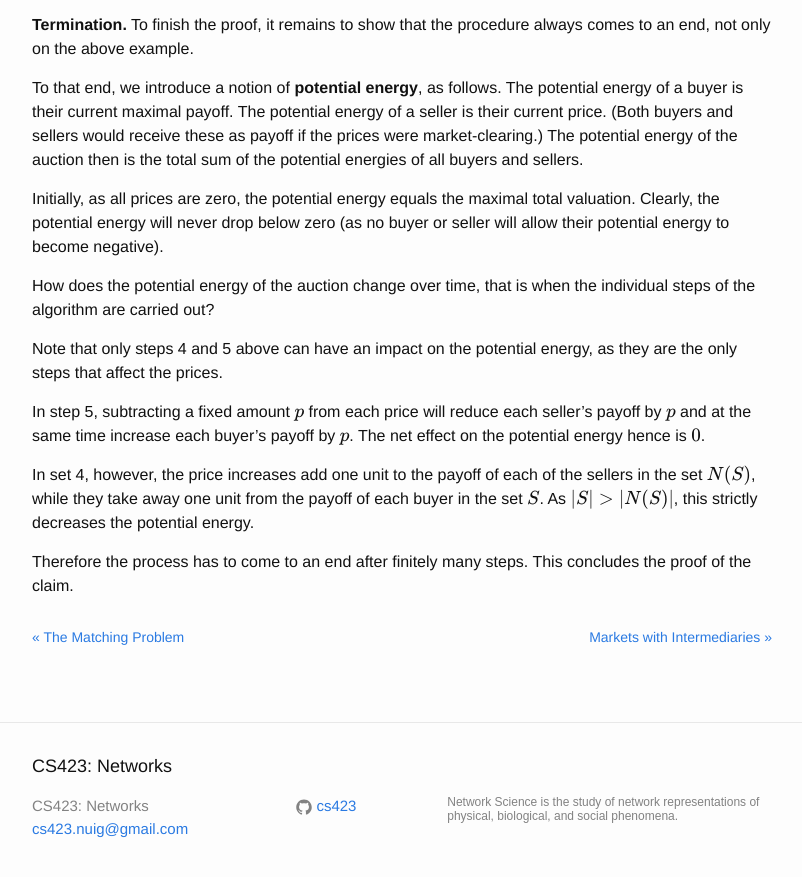
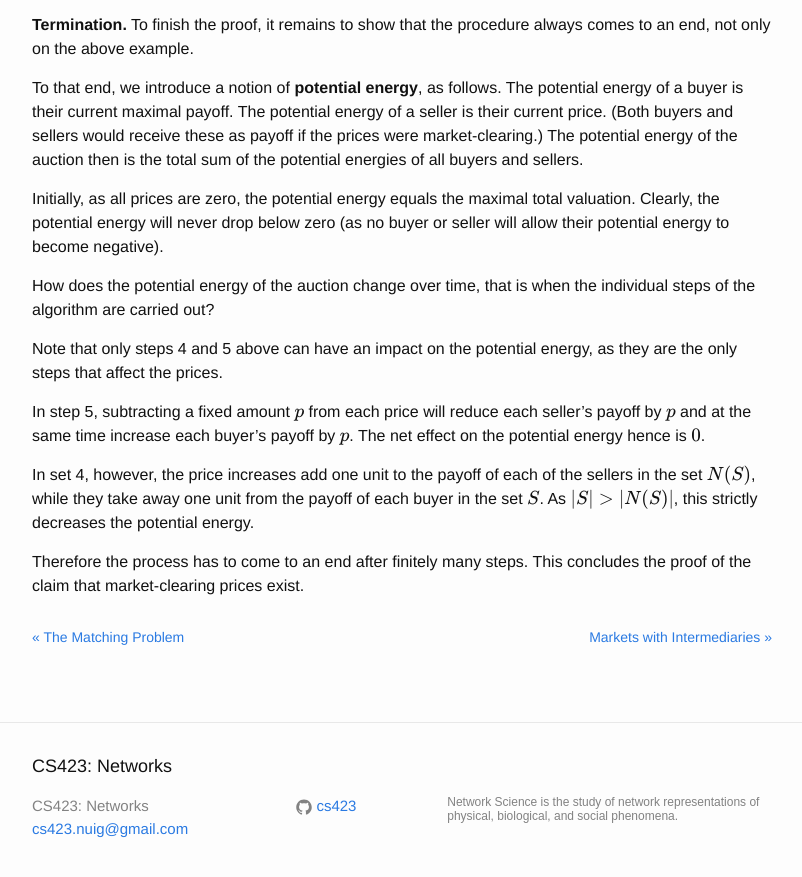
Before and after one commit to starktech23/cs4423.github.io, a Jekyll site: the page built from _posts/2016-03-09-note17.md, in a window 1280 px wide and 900 px high, scrolled down 5973 px. Shown: the top 877 px of the window, without its empty margins (238-1040 px from the left). Built offline with Jekyll 4.4.1, drawn with Linux system fonts in a browser that asks for light colours; formulas are drawn with MathJax 3; a script that is not in the unit is left out; comment, search, counter and statistics services are not loaded.

Commit message:
completed the last sentence

```diff
--- a/_posts/2016-03-09-note17.md
+++ b/_posts/2016-03-09-note17.md
@@ -252,7 +252,7 @@ from the payoff of each buyer in the set $S$.  As $|S| > |N(S)|$, this
 strictly decreases the potential energy.
 
 Therefore the process has to come to an end after finitely many steps.
-This concludes the proof of the claim.
+This concludes the proof of the claim that market-clearing prices exist.
 
 
 [clearing1]: /images/clearing1.png
```
